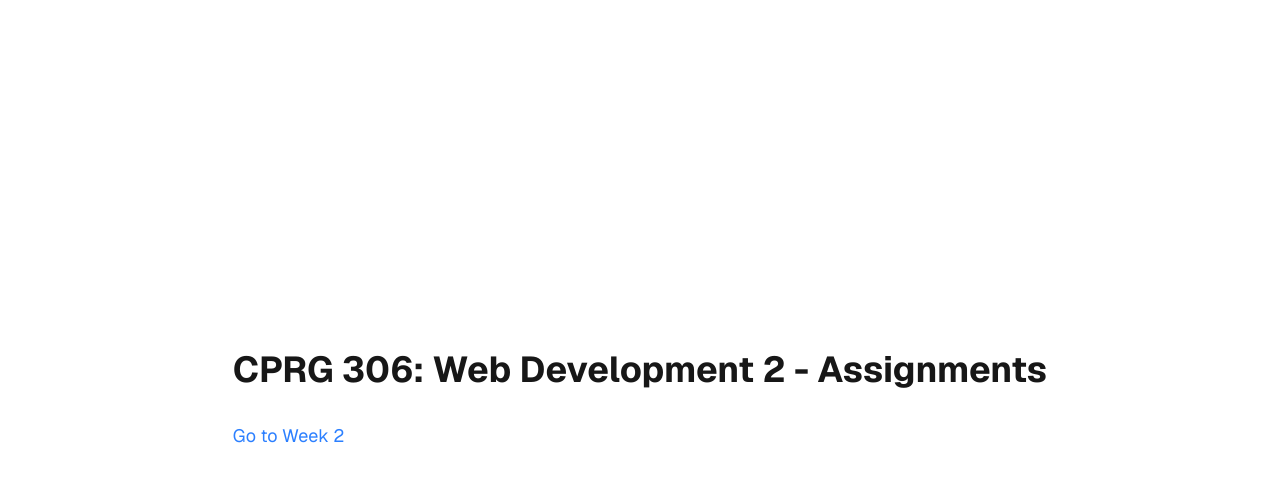
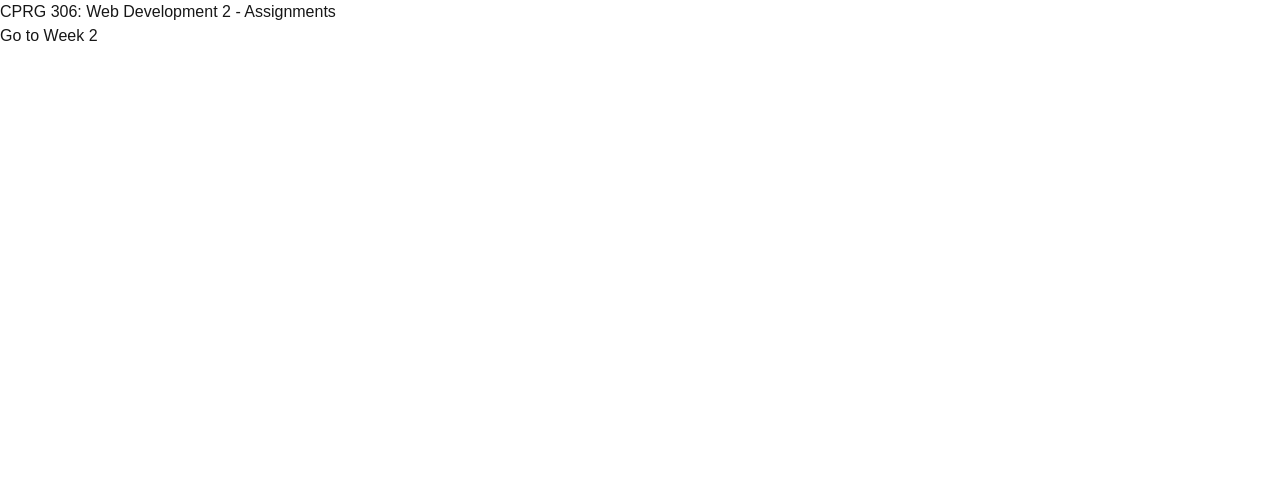
Before and after one commit to felix101930/cprg306-assignments, a Next.js app: page / in a window 1280 px wide. Shown: the top 482 px of the page. Built offline with nearby package versions, Linux system fonts and the light colour scheme.

Commit message:
remvoesclutter

```diff
--- a/app/page.js
+++ b/app/page.js
@@ -2,11 +2,11 @@
 
 export default function Home() {
   return (
-    <div className="font-sans grid grid-rows-[20px_1fr_20px] items-center justify-items-center min-h-screen p-8 pb-20 gap-16 sm:p-20">
-      <main className="flex flex-col gap-[32px] row-start-2 items-center sm:items-start">
-        <h1 className="text-4xl font-bold">CPRG 306: Web Development 2 - Assignments</h1>
-        <p className="text-lg">
-          <Link href="/week-2" className="text-blue-500 hover:underline">
+    <div >
+      <main >
+        <h1 >CPRG 306: Web Development 2 - Assignments</h1>
+        <p >
+          <Link href="/week-2" >
             Go to Week 2
           </Link>
         </p>
```
